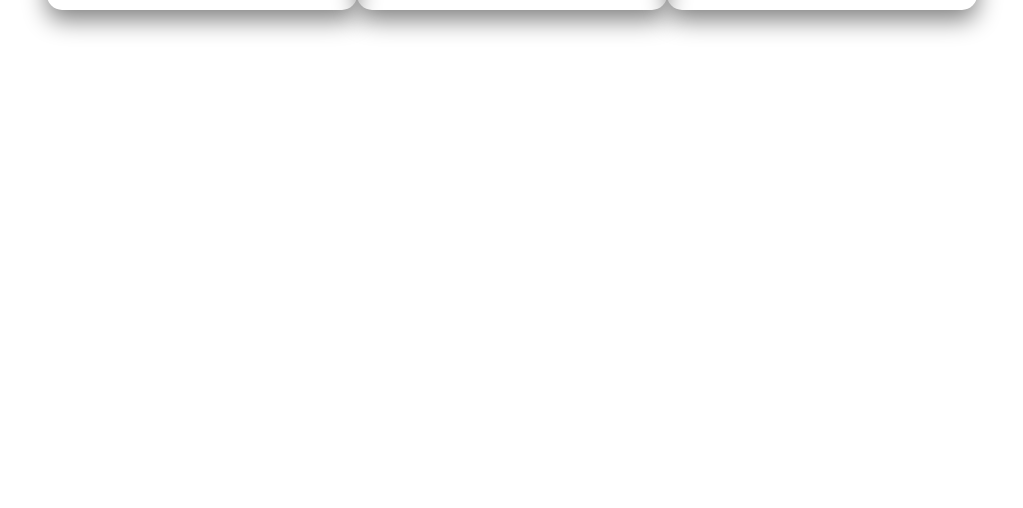
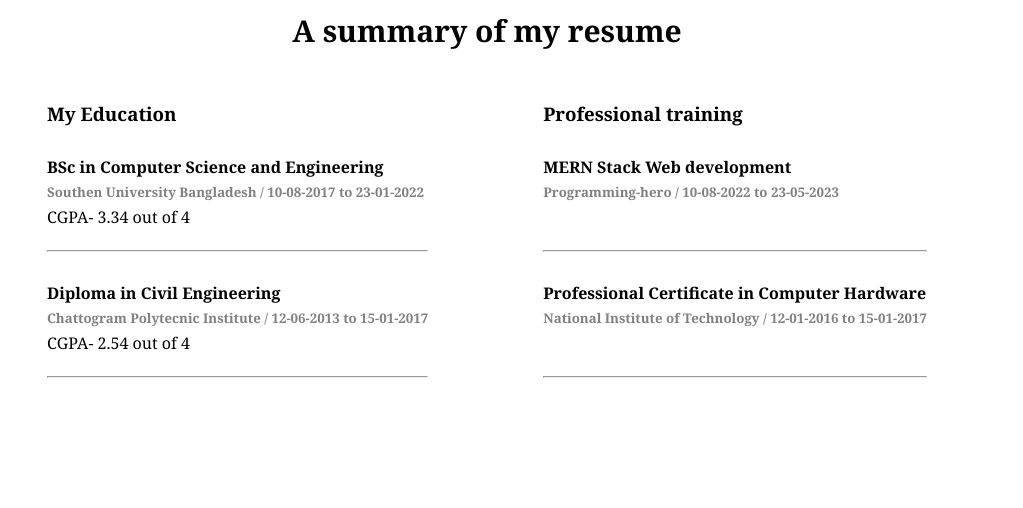
Before and after one commit to Rakib-Hossan/Basic_Portfolio, a plain HTML site: page index.html in a window 1280 px wide. Shown: the part 1885-2393 px from the top of the page, without its empty margins (153-1176 px from the left). Before the commit the page ends 2045 px from the top, so only its background shows below. Drawn offline with Linux system fonts and the light colour scheme; a web font is replaced by a local one.

Commit message:
resume summary added

```diff
--- a/index.html
+++ b/index.html
@@ -22,22 +22,22 @@
     <header>
         <!-- navbar started-->
         <nav>
-            <section class="logo">
+            <div class="logo">
                 <!-- <h4 class="logo">R<span class="logo-text">h</span>R</h4> -->
                 <img src="./images/logo.png" alt="logo" >
-            </section>
-            <section class="menu">
+            </div>
+            <div class="menu">
                 <ul>
                     <li>Home</li>
                     <li>Skills</li>
                     <li class="hire_btn">Hire me</li>
                 </ul>
-            </section>
+            </div>
         </nav>
         <!-- navbar ended  -->
 
         <!-- banner started-->
-        <section class="banner">
+        <div class="banner">
             <div class="banner-text">
                 <h3>Hi, I'm</h3>
                 <h2>Rakib Hossan Redoy</h2>
@@ -51,7 +51,7 @@
             <div class="banner-img">
                 <img src="images/img1.png" alt="my-picture">
             </div>
-        </section>
+        </div>
         <!-- banner ended -->
     </header>
     <!-- header ended  -->
@@ -100,6 +100,44 @@
             </div>
         </section>
         <!-- skill section ended -->
+
+        <!-- summary of resume section -->
+        <section class="resume">
+            <h2 class="section-title">A summary of my resume</h2>
+            <div class="resume-container">
+                <div>
+                    <h3 class="resume-title">My Education</h3>
+                    <div class="resume-info">
+                        <h4 class="sub-title">BSc in Computer Science and Engineering</h4>
+                        <h5 class="institute">Southen University Bangladesh / 10-08-2017 to 23-01-2022</h5>
+                        <p>CGPA- 3.34 out of 4</p>
+                        <br>
+                        <hr>
+                    </div>
+
+                    <div class="resume-info">
+                        <h4 class="sub-title">Diploma in Civil Engineering</h4>
+                        <h5 class="institute">Chattogram Polytecnic Institute / 12-06-2013 to 15-01-2017</h5>
+                        <p>CGPA- 2.54 out of 4</p>
+                        <br><hr>
+                    </div>
+                </div>
+                <div>
+                    <h3 class="resume-title">Professional training</h3>
+                    <div class="resume-info">
+                        <h4 class="sub-title">MERN Stack Web development</h4>
+                        <h5 class="institute">Programming-hero / 10-08-2022 to 23-05-2023</h5>
+                        <br><br>
+                        <hr>
+                    </div>
+                    <div class="resume-info">
+                        <h4 class="sub-title">Professional Certificate in Computer Hardware</h4>
+                        <h5 class="institute">National Institute of Technology / 12-01-2016 to 15-01-2017</h5>
+                        <br><br><hr>
+                    </div>
+                </div>
+            </div>
+        </section>
     </main>
 </body>
 </html>
--- a/style.css
+++ b/style.css
@@ -107,12 +107,14 @@ main{
     max-width: 1440px;
     margin: auto;
 }
+section{
+    padding:100px 200px;
+}
 /* about section started */
 
 .about-section{
+    background-color: #293f5315;
     text-align: center;
-    padding:150px 200px;
-    background-color: #293f5315;
 }
 .section-title{
     font-size: 30px;
@@ -136,12 +138,9 @@ main{
 /* skills section started */
 .skill-section{
     text-align: center;
-    padding:150px 200px;
 }
-
 .skill-container{
     display: flex;
-    /* gap: 25px; */
     justify-content: space-between;
 }
 .skill{
@@ -150,7 +149,27 @@ main{
     border-radius: 15px;
 }
 .skill img{
-    width:250px;
-    height: 250px;
+    width:200px;
+    height: 200px;
 }
 /* skill section ended */
+
+/* resume section */
+.resume-container{
+    margin-top: 50px;
+    display: flex;
+    justify-content: space-between;
+}
+.resume .section-title{
+    text-align: center;
+}
+.resume-title{
+    margin-bottom: 30px;
+}
+.resume-info{
+    margin-bottom: 30px;
+}
+.institute{
+    color:gray;
+    margin: 5px 0px;
+}
```
